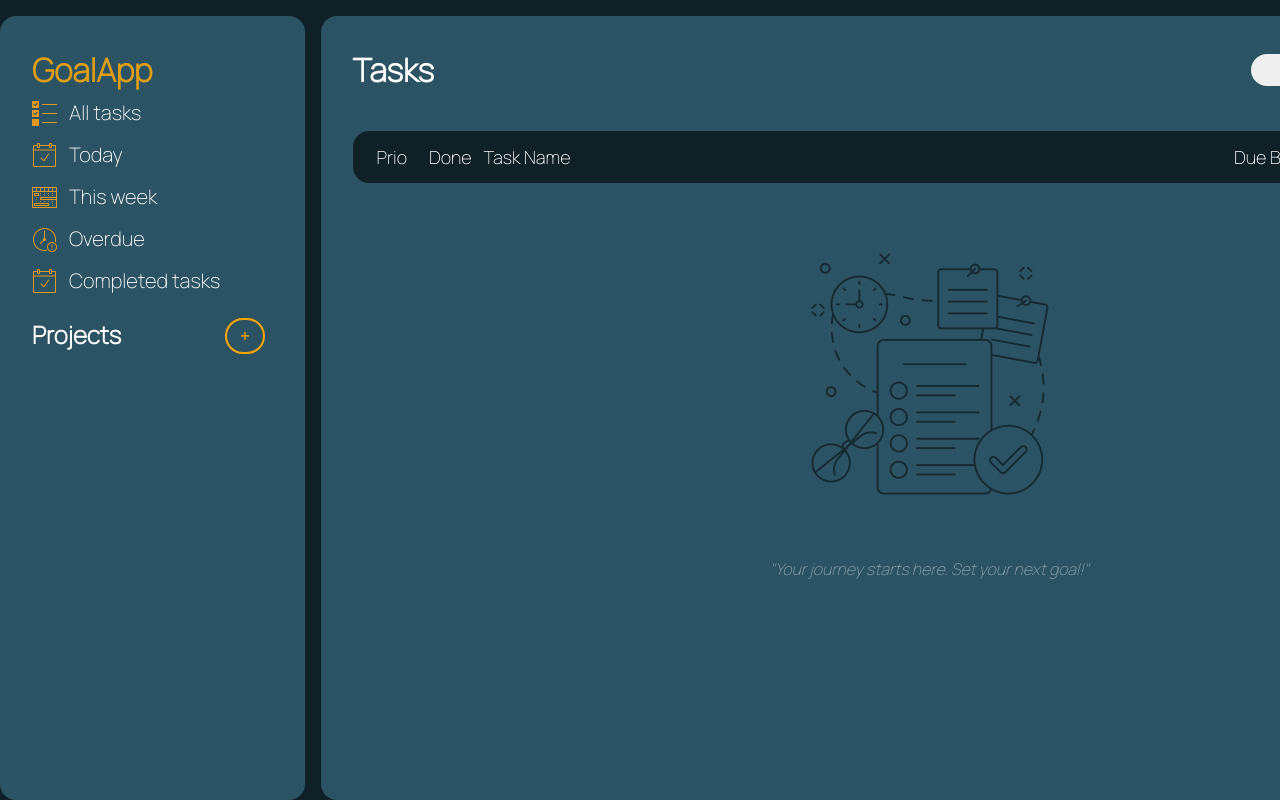
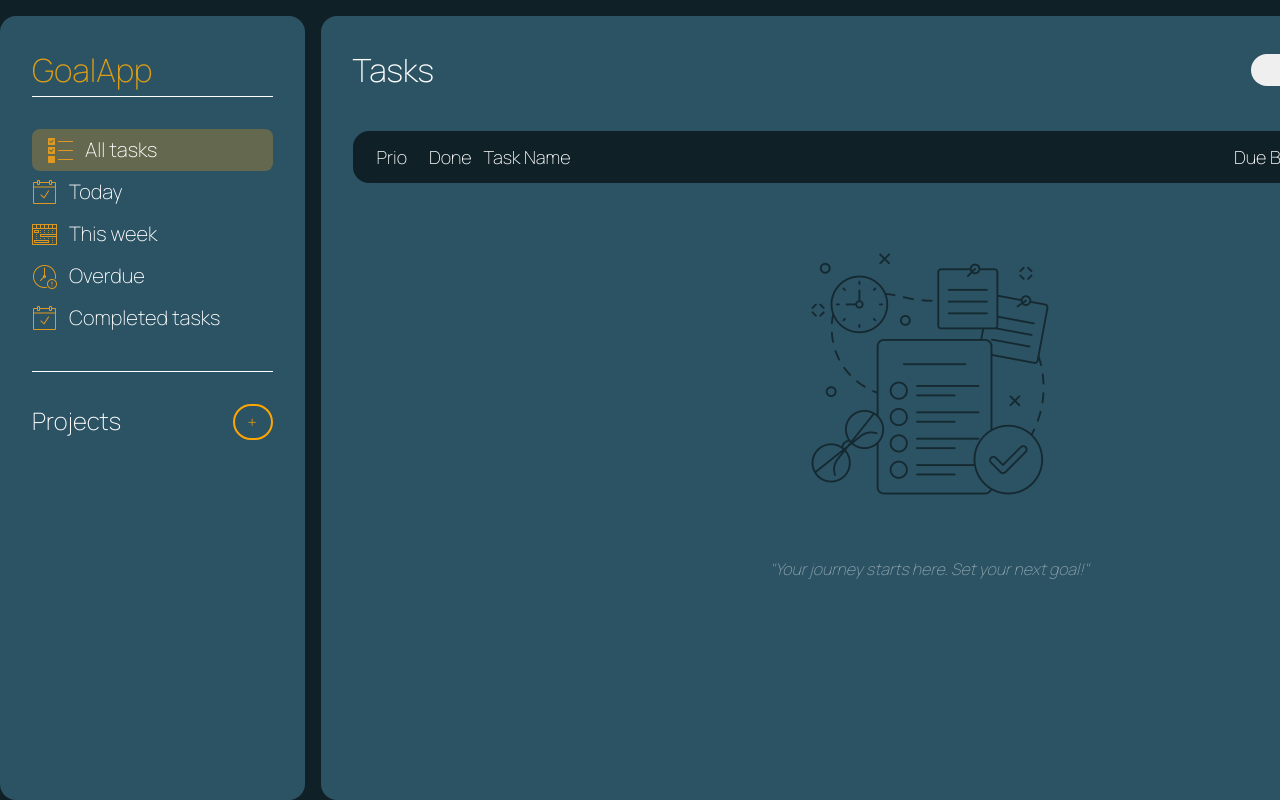
Before and after one commit to klintat/odin-todo_list, a website built with webpack: page src/index.html in a window 1280 px wide. Both pictures are taken after a click on the button "All tasks". Shown: the top 800 px of the page. Built offline with nearby package versions, Linux system fonts and the light colour scheme.

Commit message:
Created style functionality when button is active it stay active

```diff
--- a/src/functions/taskModal.js
+++ b/src/functions/taskModal.js
@@ -200,6 +200,23 @@ function loadTasks() {
     })
 }
 
+let prevButton = null;
+
+const taskFilter = document.getElementById("task-filter");
+
+taskFilter.addEventListener('click', (e) => {
+  const isButton = e.target.nodeName === 'BUTTON';
+  if (!isButton) {
+    return;
+  }
+
+  e.target.classList.add('current');
+  if(prevButton !== null) {
+    prevButton.classList.remove('current');
+  }
+  prevButton = e.target;
+});
+
 let allTasksBtn = document.querySelector(".btn-all-tasks");
 let todayTasksBtn = document.querySelector(".btn-today-tasks");
 let weekTasksBtn = document.querySelector(".btn-week-tasks");
--- a/src/style.css
+++ b/src/style.css
@@ -1,7 +1,7 @@
 @font-face {
     font-family: "MyFont";
     src: url("./assets/fonts/Manrope-ExtraLight.woff2");
-    font-weight: 400;
+    font-weight: 600;
     font-style: normal;
 }
 
@@ -56,27 +56,29 @@ button {
 #sidebar-container, #task-container, #notes-container {
     border-radius: 1rem;
     background-color: var(--layout-Bg-Color);
-    padding: 0 2rem;
+    padding: 0 2rem 2rem 2rem;
     overflow: auto;
 }
 
 #sidebar-container {
     display: flex;
     flex-direction: column;
-    height: 100%;
-    justify-content: space-between;
     text-align-last: left;
-    gap: 0.5rem;
 }
 
 #app-logo {
     color: var(--logo-Color);
+    border-bottom: 1px white solid;
+    padding-bottom: 4px;
+    font-weight: 400;
 }
 
-/* #task-filter {
-    display: flex;
-    flex-direction: column;
-} */
+#task-filter {
+    border-bottom: 1px white solid;
+    margin-top: 32px;
+    margin-bottom: 16px;
+    padding-bottom: 32px;
+}
 
 .btn {
     display: flex;
@@ -89,6 +91,13 @@ button {
     gap: 12px;
     line-height: 42px;
     align-items: center;
+    border-radius: 8px;
+}
+
+.current {
+    background-color: #df99204f;
+    width: 100%;
+    padding-left: 16px
 }
 
 .for-icon {
@@ -127,6 +136,7 @@ button {
     top: 0;
     background-color: var(--layout-Bg-Color);
     padding-top: 2rem;
+    z-index: 1;
 }
 
 .btn-field {
@@ -156,7 +166,6 @@ button {
 #notes-container {
     display: flex;
     flex-direction: column;
-    height: 100%;
 }
 
 .add-note-btn {
@@ -591,17 +600,21 @@ input:checked + .prio-high {
 #task-list {
     display: flex;
     flex-direction: column;
-    padding: 7px;
+    padding-top: 7px;
+    gap: 6px;
 }
 
 .task {
-    height: auto;
     display: grid;
     grid-template-columns: 1fr 1fr 14fr 2.5fr 1.5fr 1.5fr;
     gap: 8px;
     align-content: center;
     justify-items: center;
     padding: 14px;
+}
+
+.new-task {
+    background-color: rgba(203, 141, 24, 0.42);
 }
 
 #task-list > .task {
@@ -615,7 +628,8 @@ input:checked + .prio-high {
 }
 
 #task-list > .task:last-child {
-    border-radius: 8px;
+    border-bottom-left-radius: 8px;
+    border-bottom-right-radius: 8px;
 }
 
 .task-name {
@@ -647,6 +661,7 @@ input:checked + .prio-high {
 
 .completed {
     opacity: 0.28;
+    background-color: var(--layout-Bg-Color);
 }
 
 .edit-task {
@@ -700,7 +715,6 @@ input:checked + .prio-high {
 
 .project-container {
     display: flex;
-    height: 100%;
     flex-direction: column;
     gap: 0.5rem;
 }
@@ -722,6 +736,7 @@ input:checked + .prio-high {
     font-style: italic;
     grid-row: 2/3;
     text-align: left;
+    padding-right: 8px;
 }
 
 .edit-project-btn {
@@ -755,8 +770,8 @@ input:checked + .prio-high {
 .add-new-project {
     display: flex;
     width: 100%;
-    gap: 6.5rem;
     margin: 16px auto;
+    justify-content: space-between;
 }
 
 .add-project-btn {
```
